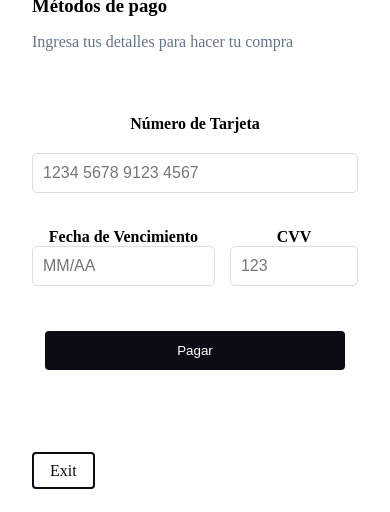
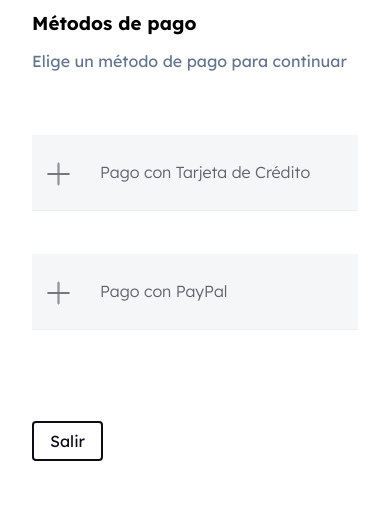
Before and after one commit to jorgeBurgosBr/SportMart, a PHP site: page /Pagos.html in a window 390 px wide. Shown: the part 661-1173 px from the top of the page. After the commit the page ends 1122 px from the top, so only its background shows below. Run offline with PHP 8.4, Linux system fonts and the light colour scheme; some libraries are stand-ins or nearby versions.

Commit message:
New changes

```diff
--- a/Pagos.html
+++ b/Pagos.html
@@ -3,18 +3,14 @@
 <head>
     <meta charset="UTF-8">
     <meta name="viewport" content="width=device-width, initial-scale=1.0">
-    <title>Formulario de Pago</title>
+    <title>Métodos de Pago</title>
     <link rel="stylesheet" href="style/Pagos.css">
     <link rel="stylesheet" href="https://cdnjs.cloudflare.com/ajax/libs/font-awesome/5.15.4/css/all.min.css">
     <style>
-        .error-message {
-            color: red;
-            font-size: 0.9em;
-        }
+
     </style>
 </head>
 <body class="main-login">
-    <script src="https://accounts.google.com/gsi/client" async defer></script>
     <div class="grid-login">
         <div class="grid-p1" style="position: relative;">
             <div class="flex flex-gap-20 flex-align-v nav-top-left"></div>
@@ -46,13 +42,25 @@
         <div class="grid-p2">
             <div class="contenedor-p2">
                 <h3>Métodos de pago</h3>
-                <p>Ingresa tus detalles para hacer tu compra</p>
+                <p>Elige un método de pago para continuar</p>
+
+                <div class="panel-group" id="accordion">
+                    <div class="panel panel-default">
+                        <div class="panel-heading">
+                            <h4 class="panel-title">
+                                <a data-toggle="collapse" href="#collapseOne" class="collapsed">
+                                    <span class="bar"></span>
+                                    Pago con Tarjeta de Crédito
+                                </a>
+                            </h4>
+                        </div>
+                        <div id="collapseOne" class="panel-collapse collapse">
+                            <div class="panel-body">
                                 <form id="payment-form">
                                     <div class="payment-form">
                                         <label for="card-number">Número de Tarjeta</label>
                                         <input type="text" id="card-number" placeholder="1234 5678 9123 4567">
                                         <div class="error-message" id="card-number-error"></div>
-
                                         <div class="card-details">
                                             <div>
                                                 <label for="card-expiry">Fecha de Vencimiento</label>
@@ -70,11 +78,30 @@
                                         <button type="submit" class="button">Pagar</button>
                                     </div>
                                 </form>
-
+                            </div>
+                        </div>
+                    </div>
+                    <div class="panel panel-default">
+                        <div class="panel-heading">
+                            <h4 class="panel-title">
+                                <a data-toggle="collapse" href="#collapseTwo" class="collapsed">
+                                    <span class="bar"></span>
+                                    Pago con PayPal
+                                </a>
+                            </h4>
+                        </div>
+                        <div id="collapseTwo" class="panel-collapse collapse">
+                            <div class="panel-body">
                                 <div id="paypal-button-container"></div>
+                            </div>
+                        </div>
+                    </div>
+                </div>
 
                 <br><br><br><br>
-                <a href="" class="exit">Exit</a>
+                <a href="" class="exit">Salir</a>
+            </div>
+        </div>
     </div>
 
     <script src="https://www.paypal.com/sdk/js?client-id=test&currency=USD" data-sdk-integration-source="button-factory"></script>
@@ -91,15 +118,15 @@
                 createOrder: function(data, actions) {
                     return actions.order.create({
                         purchase_units: [{
-                                    "description": "LA DESCRIPCION DE TU PRODUCTO",
-                                    "amount": {"currency_code": "USD", "value": 15}
+                            "description": "Descripción de tu producto",
+                            "amount": { "currency_code": "USD", "value": 15 }
                         }]
                     });
                 },
                 onApprove: function(data, actions) {
                     return actions.order.capture().then(function(orderData) {
                         console.log('Capture result', orderData, JSON.stringify(orderData, null, 2));
-                                actions.redirect('LA URL DE TU PAGINA DE GRACIAS');
+                        actions.redirect('URL de tu página de gracias');
                     });
                 },
                 onError: function(err) {
@@ -164,7 +191,24 @@
             }
         });
     </script>
-        </div>
-    </div>
+
+    <script>
+        document.querySelectorAll('.panel-title a').forEach(function(element) {
+            element.addEventListener('click', function(e) {
+                e.preventDefault();
+                var panelCollapse = this.getAttribute('href');
+                var panel = document.querySelector(panelCollapse);
+
+                if (panel.classList.contains('show')) {
+                    panel.classList.remove('show');
+                } else {
+                    document.querySelectorAll('.panel-collapse').forEach(function(panel) {
+                        panel.classList.remove('show');
+                    });
+                    panel.classList.add('show');
+                }
+            });
+        });
+    </script>
 </body>
 </html>
--- a/home_gym.php
+++ b/home_gym.php
@@ -20,6 +20,7 @@ if (isset($_SESSION['nombre'])) {
 <link rel="stylesheet" href="style/style_running.css" />
 <link rel="stylesheet" href="style/lightslider.css" />
 <link rel="stylesheet" href="style/style_carrito.css" />
+<link rel="stylesheet" href="style/whatsapp.css" />
 <script src="js/libreria/jquery.js"></script>
 <script src="js/libreria/lightslider.js"></script>
 <script src="js/libreria/jquery.js"></script>
@@ -62,7 +63,7 @@ if (isset($_SESSION['nombre'])) {
   <title>SportMart</title>
 </head>
 <body>
-   <header>
+  <header>
     <button id="show-help">Ayuda</button>
     <button id="show-login" <?php echo isset($_SESSION['nombre']) ? 'disabled' : ''; ?> class="<?php echo isset($_SESSION['nombre']) ? 'disabled-button' : ''; ?>"><?php echo $textoBotonLogin; ?></button>
     <button id="show-regis" class="bttn-regis"><?php echo $textoBotonRegistrarse; ?></button>
--- a/style/Pagos.css
+++ b/style/Pagos.css
@@ -1,3 +1,4 @@
+@import url("https://fonts.googleapis.com/css2?family=Lexend:wght@100..900&display=swap");
 .error-message {
     color: red;
     font-size: 0.9em;
@@ -16,8 +17,8 @@
 }
 
 .button:hover {
-    background-color: rgb(255, 208, 0);
-    color: rgb(12, 12, 22);
+    background-color: #0171e3;
+    color: white;
 }
 
 .button {
@@ -28,6 +29,8 @@
 body {
     margin: 0;
     padding: 0;
+    font-family: "Lexend", sans-serif
+
 }
 
 .grid-login {
@@ -148,7 +151,7 @@ body {
 }
 
 .exit:hover {
-    background-color: rgb(255, 208, 0);
+    background-color: #0171e3;
     color: white;
 }
 
@@ -203,3 +206,95 @@ body {
         order: 2;
     }
 }
+
+.error-message {
+    color: red;
+    font-size: 0.9em;
+}
+.collapse-area {
+    background: #D7D8DC;
+}
+.panel {
+    margin-top: 0px ;
+    border-radius: 0px;
+    border: none;
+    border-bottom-color: #D7D8DC;
+    box-shadow: 0 0px 0px 0 transparent ;
+}
+.panel .panel-heading {
+    border-radius: 0px ;
+    background: #f5f6f8;
+    padding: 0px ;
+    border-bottom: 0px solid #DDDEE2;
+}
+.panel .panel-heading .panel-title a {
+    text-decoration: none;
+    font-weight: bold;
+    display: block;
+    padding: 23px 15px;
+    font-weight: 300;
+    color: #60626d;
+    background-color: #ffffff;
+    line-height: 29px;
+    position: relative;
+    cursor: pointer;
+}
+.panel .panel-heading .panel-title a:hover,
+.panel .panel-heading .panel-title a:active {
+    text-decoration: none;
+    transition: all 0.4s;
+    color: #9a4a5a;
+}
+.panel .panel-heading .panel-title a span {
+    float: left;
+    margin-top: 15px;
+    margin-right: 30px;
+    transition: all 0.4s;
+}
+.panel .panel-heading .panel-title a .bar,
+.panel .panel-heading .panel-title a .bar:after {
+    border-width: 1px;
+    border-style: solid;
+    width: 21px;
+    border-radius: 10px;
+    transition: all 0.4s;
+}
+.panel .panel-heading .panel-title a .bar:after {
+    content: "";
+    height: 0;
+    position: absolute;
+    top: 38px;
+    left: 15px;
+}
+.panel .panel-heading .panel-title a.collapsed {
+    background-color: #f5f6f8 ;
+    border-bottom: 1px solid #eeeef3;
+    position: relative;
+    transition: all 0.4s;
+}
+.panel .panel-heading .panel-title a.collapsed .bar {
+    border-color: #75767F;
+}
+.panel .panel-heading .panel-title a.collapsed .bar:after {
+    transform: rotate(90deg);
+    border-color: #75767F;
+    transition: all 0.4s;
+}
+.panel-collapse {
+    max-height: 0;
+    overflow: hidden;
+    transition: max-height 0.5s ease;
+}
+.panel-collapse.show {
+    max-height: 500px; /* Ajusta esto según el contenido */
+}
+.panel-collapse .panel-body {
+    background-color: #ffffff;
+    border: 0px solid ;
+    line-height: 26px;
+    font-weight: 300;
+    margin-left: 50px;
+    padding-bottom: 20px;
+    padding-top: 0px;
+    color: #60626d;
+}
```
Also changed, not shown: home_boxeo.php (+6 -1 lines), home_running.php (+7 -0 lines), style/menuGym.css (+0 -29 lines), style/whatsapp.css (added, +28 -0 lines). Lines whose indentation alone changed are shown as unchanged.
